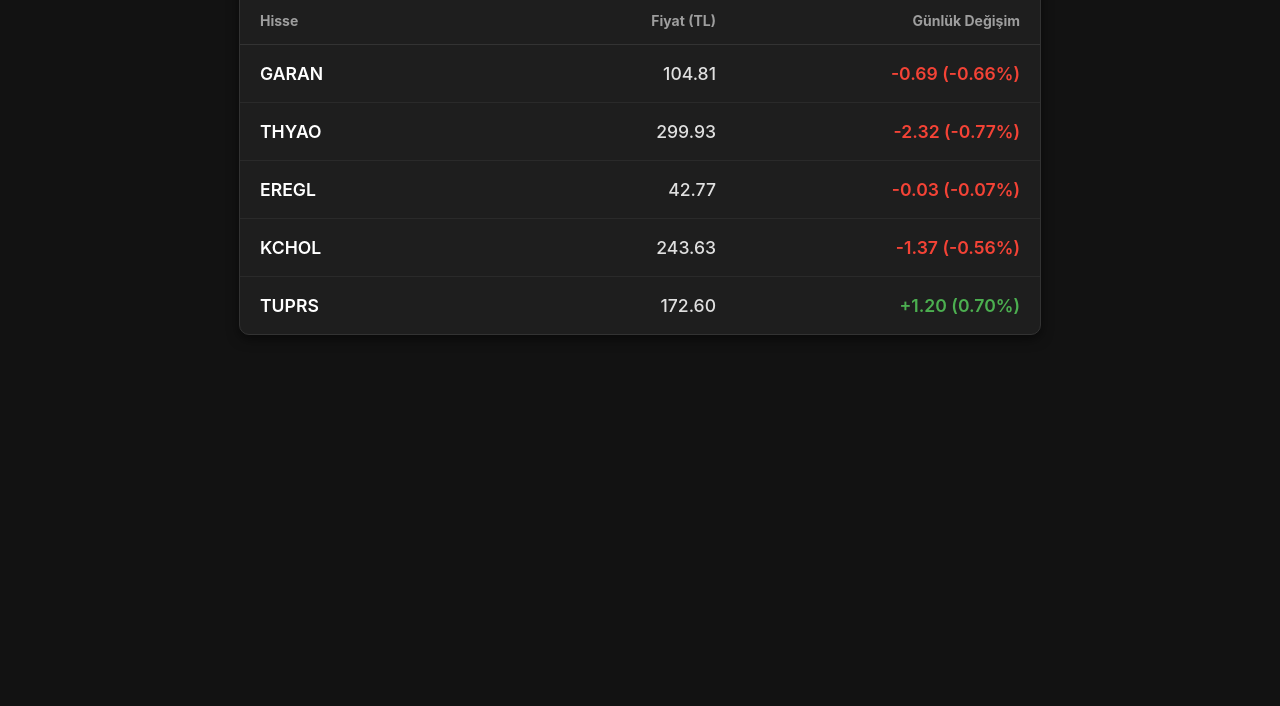
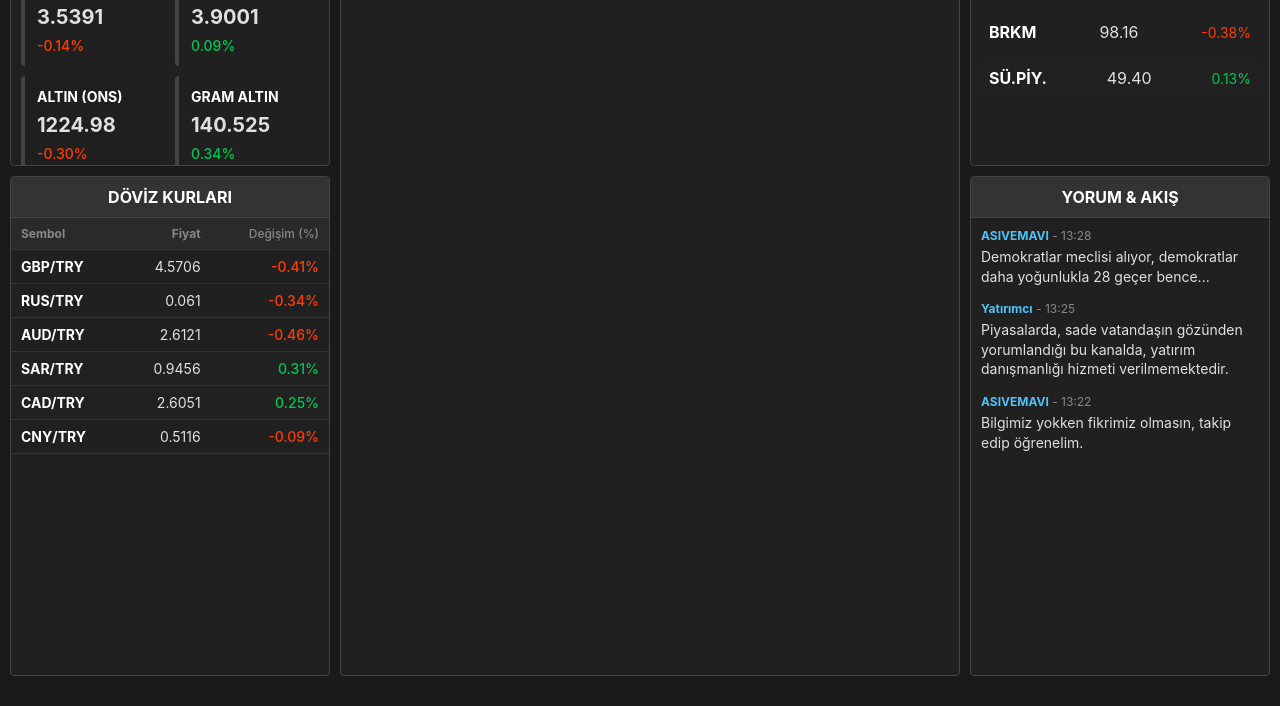
Before and after one commit to kadridgn01/borsa-ekran, a plain HTML site: page index.html in a window 1280 px wide. Shown: the part 94-800 px from the top of the page. Drawn offline with Linux system fonts and the light colour scheme.

Commit message:
Update index.html

```diff
--- a/index.html
+++ b/index.html
@@ -3,233 +3,373 @@
 <head>
     <meta charset="UTF-8">
     <meta name="viewport" content="width=device-width, initial-scale=1.0">
-    <title>Borsa Ekranı</title>
+    <title>Finans Terminali</title>
     <style>
-        /* --- TEMEL STİLLER --- */
+        :root {
+            --bg-color: #1a1a1a;
+            --panel-bg: #202020;
+            --border-color: #444;
+            --text-color: #e0e0e0;
+            --text-muted: #888;
+            --color-up: #00c853;     /* Yeşil */
+            --color-down: #ff3d00;   /* Kırmızı */
+            --color-up-bg: rgba(0, 200, 83, 0.15);
+            --color-down-bg: rgba(255, 61, 0, 0.15);
+        }
+
         body {
             font-family: -apple-system, BlinkMacSystemFont, "Segoe UI", Roboto, Helvetica, Arial, sans-serif;
-            background-color: #121212; /* Koyu tema arka planı */
-            color: #e0e0e0; /* Açık renk yazı */
+            background-color: var(--bg-color);
+            color: var(--text-color);
             margin: 0;
-            padding: 20px;
+            padding: 10px;
         }
 
-        /* --- ANA KUTU --- */
-        .stock-market {
-            max-width: 800px;
-            margin: 0 auto;
-            border: 1px solid #333;
-            border-radius: 10px;
-            background-color: #1e1e1e; /* İçerik arka planı */
-            box-shadow: 0 4px 12px rgba(0, 0, 0, 0.5);
-            overflow: hidden; /* Köşeler için */
+        /* --- ANA EKRAN DÜZENİ (GRID) --- */
+        .terminal-container {
+            display: grid;
+            height: 95vh;
+            grid-template-columns: 320px 1fr 300px; /* Sol | Orta | Sağ */
+            grid-template-rows: 250px 1fr;         /* Üst | Alt */
+            grid-template-areas:
+                "main-markets chart indices"
+                "detailed-list chart feed";
+            gap: 10px;
         }
 
-        /* --- BAŞLIK --- */
-        .market-header {
-            padding: 20px;
-            border-bottom: 1px solid #333;
-            background-color: #2a2a2a;
+        /* --- GENEL PANEL STİLİ --- */
+        .panel {
+            background-color: var(--panel-bg);
+            border: 1px solid var(--border-color);
+            border-radius: 4px;
+            overflow: hidden; /* İçeriğin taşmasını engelle */
+            display: flex;
+            flex-direction: column;
         }
 
-        .market-header h1 {
-            margin: 0;
-            color: #ffffff;
+        .panel-header {
+            padding: 10px 12px;
+            font-weight: bold;
+            color: #fff;
+            background-color: #333;
+            border-bottom: 1px solid var(--border-color);
             text-align: center;
-            font-size: 24px;
         }
 
-        /* --- HİSSE LİSTESİ BAŞLIKLARI --- */
-        .stock-list-header {
-            display: flex;
-            justify-content: space-between;
-            padding: 15px 20px;
-            border-bottom: 1px solid #333;
-            color: #9e9e9e; /* Başlıklar için soluk renk */
-            font-weight: bold;
-            font-size: 14px;
+        .panel-content {
+            padding: 10px;
+            overflow-y: auto; /* Gerektiğinde kaydırma çubuğu */
         }
 
-        .header-name { flex-basis: 30%; }
-        .header-price { flex-basis: 30%; text-align: right; }
-        .header-change { flex-basis: 40%; text-align: right; }
+        /* --- ALANLARI GRID'E YERLEŞTİRME --- */
+        #main-markets { grid-area: main-markets; }
+        #detailed-list { grid-area: detailed-list; }
+        #chart { grid-area: chart; }
+        #indices { grid-area: indices; }
+        #feed { grid-area: feed; }
 
-        /* --- HİSSE LİSTESİ --- */
-        .stock-list {
-            list-style: none;
-            margin: 0;
-            padding: 0;
+        /* --- 1. SOL ÜST: ANA PİYASALAR --- */
+        #main-markets .panel-content {
+            display: grid;
+            grid-template-columns: 1fr 1fr;
+            gap: 10px;
         }
-
-        /* --- TEK BİR HİSSE SATIRI --- */
-        .stock-item {
-            display: flex;
-            justify-content: space-between;
-            align-items: center;
-            padding: 18px 20px;
-            border-bottom: 1px solid #2a2a2a;
-            transition: background-color 0.2s;
+        .market-card {
+            background-color: #2a2a2a;
+            border-radius: 4px;
+            padding: 12px;
+            border-left: 4px solid var(--border-color);
         }
-
-        .stock-item:last-child {
-            border-bottom: none;
-        }
-
-        .stock-item:hover {
-            background-color: #2c2c2c;
-        }
-
-        .stock-name {
-            flex-basis: 30%;
-            font-weight: 600;
-            font-size: 1.1em;
+        .market-card .symbol {
+            font-size: 14px;
+            font-weight: bold;
             color: #fff;
         }
-
-        .stock-price {
-            flex-basis: 30%;
-            font-size: 1.1em;
-            text-align: right;
+        .market-card .price {
+            font-size: 20px;
+            font-weight: bold;
+            margin: 8px 0;
+        }
+        .market-card .change {
+            font-size: 14px;
             font-weight: 500;
         }
 
-        .stock-change {
-            flex-basis: 40%;
-            text-align: right;
-            font-weight: 600;
-            font-size: 1.1em;
+        /* --- 2. SOL ALT: DETAYLI LİSTE --- */
+        #detailed-list .panel-content {
+            padding: 0;
+        }
+        .list-table {
+            width: 100%;
+            border-collapse: collapse;
+        }
+        .list-table th, .list-table td {
+            padding: 8px 10px;
+            text-align: left;
+            border-bottom: 1px solid #333;
+        }
+        .list-table th {
+            font-size: 12px;
+            color: var(--text-muted);
+            background-color: #2a2a2a;
+            position: sticky; top: 0; /* Başlık satırı sabit kalsın */
+        }
+        .list-table td {
+            font-size: 14px;
+        }
+        .list-table .symbol { font-weight: bold; color: #fff; }
+        .list-table .change { text-align: right; font-weight: 500; }
+        .list-table .price { text-align: right; }
+
+        /* --- 3. ORTA: GRAFİK ALANI --- */
+        #chart .panel-content {
+            background-image: url('https://i.imgur.com/8vQJ8yE.png'); /* Statik grafik görseli */
+            background-size: cover;
+            background-position: center;
+            background-repeat: no-repeat;
         }
 
-        /* --- RENK KODLAMASI (ÖNEMLİ) --- */
-        .change-up {
-            color: #4CAF50; /* Yeşil */
+        /* --- 4. SAĞ ÜST: ENDEKSLER --- */
+        #indices .panel-content {
+            display: flex;
+            flex-direction: column;
+            gap: 10px;
+        }
+        .index-item {
+            display: flex;
+            justify-content: space-between;
+            align-items: baseline;
+            padding: 8px;
+            background-color: #2a2a2a;
+            border-radius: 4px;
+        }
+        .index-item .symbol { font-weight: bold; color: #fff; }
+        .index-item .price { font-size: 16px; }
+        .index-item .change { font-size: 14px; }
+
+        /* --- 5. SAĞ ALT: HABER AKIŞI --- */
+        #feed .panel-content {
+            display: flex;
+            flex-direction: column;
+            gap: 15px;
+        }
+        .feed-item .meta {
+            font-size: 12px;
+            color: var(--text-muted);
+            margin-bottom: 4px;
+        }
+        .feed-item .meta .author {
+            font-weight: bold;
+            color: #4fc3f7; /* Mavi renk */
+        }
+        .feed-item .text {
+            font-size: 14px;
+            line-height: 1.4;
         }
 
-        .change-down {
-            color: #F44336; /* Kırmızı */
-        }
+        /* --- ARTIŞ/AZALIŞ RENKLERİ --- */
+        .up { color: var(--color-up); }
+        .down { color: var(--color-down); }
 
-        /* --- FİYAT GÜNCELLEME EFEKTİ --- */
+        /* --- ANİMASYONLU PARLAMA EFEKTİ --- */
         .flash-up {
             animation: flash-green 0.7s ease-out;
         }
-
         .flash-down {
             animation: flash-red 0.7s ease-out;
         }
-
         @keyframes flash-green {
-            0% { background-color: rgba(76, 175, 80, 0.3); }
+            0% { background-color: var(--color-up-bg); }
             100% { background-color: transparent; }
         }
-
         @keyframes flash-red {
-            0% { background-color: rgba(244, 67, 54, 0.3); }
+            0% { background-color: var(--color-down-bg); }
             100% { background-color: transparent; }
         }
-
     </style>
 </head>
 <body>
 
-    <div class="stock-market">
-        <header class="market-header">
-            <h1>Canlı Borsa</h1>
-        </header>
+    <div class="terminal-container">
 
-        <div class="stock-list-header">
-            <span class="header-name">Hisse</span>
-            <span class="header-price">Fiyat (TL)</span>
-            <span class="header-change">Günlük Değişim</span>
+        <div id="main-markets" class="panel">
+            <div class="panel-header">DÜNYA PİYASALARI MAJOR</div>
+            <div class="panel-content">
+                <div class="market-card" data-symbol="USD" data-price="3.5439">
+                    <div class="symbol">USD/TRY</div>
+                    <div class="price">3.5439</div>
+                    <div class="change">...</div>
+                </div>
+                <div class="market-card" data-symbol="EUR" data-price="3.8967">
+                    <div class="symbol">EUR/TRY</div>
+                    <div class="price">3.8967</div>
+                    <div class="change">...</div>
+                </div>
+                <div class="market-card" data-symbol="XAU" data-price="1228.67">
+                    <div class="symbol">ALTIN (ONS)</div>
+                    <div class="price">1228.67</div>
+                    <div class="change">...</div>
+                </div>
+                <div class="market-card" data-symbol="GRM" data-price="140.0460">
+                    <div class="symbol">GRAM ALTIN</div>
+                    <div class="price">140.0460</div>
+                    <div class="change">...</div>
+                </div>
+            </div>
         </div>
 
-        <ul class="stock-list">
+        <div id="detailed-list" class="panel">
+            <div class="panel-header">DÖVİZ KURLARI</div>
+            <div class="panel-content">
+                <table class="list-table">
+                    <thead>
+                        <tr>
+                            <th>Sembol</th>
+                            <th class="price">Fiyat</th>
+                            <th class="change">Değişim (%)</th>
+                        </tr>
+                    </thead>
+                    <tbody>
+                        <tr data-symbol="GBP" data-price="4.5893">
+                            <td class="symbol">GBP/TRY</td>
+                            <td class="price">4.5893</td>
+                            <td class="change">...</td>
+                        </tr>
+                        <tr data-symbol="RUS" data-price="0.0610">
+                            <td class="symbol">RUS/TRY</td>
+                            <td class="price">0.0610</td>
+                            <td class="change">...</td>
+                        </tr>
+                        <tr data-symbol="AUD" data-price="2.6241">
+                            <td class="symbol">AUD/TRY</td>
+                            <td class="price">2.6241</td>
+                            <td class="change">...</td>
+                        </tr>
+                        <tr data-symbol="SAR" data-price="0.9427">
+                            <td class="symbol">SAR/TRY</td>
+                            <td class="price">0.9427</td>
+                            <td class="change">...</td>
+                        </tr>
+                        <tr data-symbol="CAD" data-price="2.5985">
+                            <td class="symbol">CAD/TRY</td>
+                            <td class="price">2.5985</td>
+                            <td class="change">...</td>
+                        </tr>
+                        <tr data-symbol="CNY" data-price="0.5121">
+                            <td class="symbol">CNY/TRY</td>
+                            <td class="price">0.5121</td>
+                            <td class="change">...</td>
+                        </tr>
+                    </tbody>
+                </table>
+            </div>
+        </div>
 
-            <li class="stock-item" data-symbol="GARAN">
-                <span class="stock-name">GARAN</span>
-                <span class="stock-price" data-price="105.50">105.50</span>
-                <span class="stock-change change-up" data-change="0">+0.00 (0.00%)</span>
-            </li>
+        <div id="chart" class="panel">
+            <div class="panel-header">Euro/Dolar Grafiği</div>
+            <div class="panel-content">
+                </div>
+        </div>
 
-            <li class="stock-item" data-symbol="THYAO">
-                <span class="stock-name">THYAO</span>
-                <span class="stock-price" data-price="302.25">302.25</span>
-                <span class="stock-change change-down" data-change="0">-0.00 (0.00%)</span>
-            </li>
+        <div id="indices" class="panel">
+            <div class="panel-header">ENDEKSLER</div>
+            <div class="panel-content">
+                <div class="index-item" data-symbol="XU100" data-price="98582">
+                    <span class="symbol">BIST 100</span>
+                    <span class="price">98,582</span>
+                    <span class="change">...</span>
+                </div>
+                <div class="index-item" data-symbol="BRKM" data-price="98.53">
+                    <span class="symbol">BRKM</span>
+                    <span class="price">98.53</span>
+                    <span class="change">...</span>
+                </div>
+                <div class="index-item" data-symbol="SÜ.PİY." data-price="49.33">
+                    <span class="symbol">SÜ.PİY.</span>
+                    <span class="price">49.33</span>
+                    <span class="change">...</span>
+                </div>
+            </div>
+        </div>
 
-            <li class="stock-item" data-symbol="EREGL">
-                <span class="stock-name">EREGL</span>
-                <span class="stock-price" data-price="42.80">42.80</span>
-                <span class="stock-change change-up" data-change="0">+0.00 (0.00%)</span>
-            </li>
+        <div id="feed" class="panel">
+            <div class="panel-header">YORUM & AKIŞ</div>
+            <div class="panel-content">
+                <div class="feed-item">
+                    <div class="meta"><span class="author">ASIVEMAVI</span> - 13:28</div>
+                    <div class="text">Demokratlar meclisi alıyor, demokratlar daha yoğunlukla 28 geçer bence...</div>
+                </div>
+                <div class="feed-item">
+                    <div class="meta"><span class="author">Yatırımcı</span> - 13:25</div>
+                    <div class="text">Piyasalarda, sade vatandaşın gözünden yorumlandığı bu kanalda, yatırım danışmanlığı hizmeti verilmemektedir.</div>
+                </div>
+                <div class="feed-item">
+                    <div class="meta"><span class="author">ASIVEMAVI</span> - 13:22</div>
+                    <div class="text">Bilgimiz yokken fikrimiz olmasın, takip edip öğrenelim.</div>
+                </div>
+            </div>
+        </div>
 
-            <li class="stock-item" data-symbol="KCHOL">
-                <span class="stock-name">KCHOL</span>
-                <span class="stock-price" data-price="245.00">245.00</span>
-                <span class="stock-change change-up" data-change="0">+0.00 (0.00%)</span>
-            </li>
-
-            <li class="stock-item" data-symbol="TUPRS">
-                <span class="stock-name">TUPRS</span>
-                <span class="stock-price" data-price="171.40">171.40</span>
-                <span class="stock-change change-down" data-change="0">-0.00 (0.00%)</span>
-            </li>
-        </ul>
     </div>
 
     <script>
         // --- CANLI VERİ SİMÜLASYONU ---
 
-        // Bu fonksiyon, tüm hisse senedi satırlarını bulur ve fiyatlarını rastgele günceller
-        function updateStockPrices() {
+        function simulateUpdate() {
+            // Ana Piyasa Kartlarını Güncelle
+            document.querySelectorAll('#main-markets .market-card').forEach(updateElement);
 
-            // Tüm 'stock-item' class'lı satırları seç
-            document.querySelectorAll('.stock-item').forEach(item => {
+            // Detaylı Listeyi Güncelle
+            document.querySelectorAll('#detailed-list .list-table tbody tr').forEach(updateElement);
 
-                // Gerekli HTML elementlerini bul
-                const priceElement = item.querySelector('.stock-price');
-                const changeElement = item.querySelector('.stock-change');
+            // Endeksleri Güncelle
+            document.querySelectorAll('#indices .index-item').forEach(updateElement);
+        }
 
-                // 'data-price' etiketinde sakladığımız mevcut (veya başlangıç) fiyatı al
-                const basePrice = parseFloat(priceElement.getAttribute('data-price'));
+        function updateElement(item) {
+            const priceElement = item.querySelector('.price');
+            const changeElement = item.querySelector('.change');
 
-                // Fiyatta küçük bir dalgalanma yarat (%1 yukarı veya aşağı)
-                const fluctuation = (Math.random() - 0.5) * (basePrice * 0.02);
-                const newPrice = basePrice + fluctuation;
+            // Başlangıç fiyatını 'data-price' etiketinden al
+            const basePrice = parseFloat(item.dataset.price);
+
+            // Fiyatta küçük bir dalgalanma yarat
+            const fluctuation = (Math.random() - 0.48) * (basePrice * 0.01); // %0.5'lik dalgalanma
+            const newPrice = (basePrice + fluctuation);
             const priceChange = newPrice - basePrice;
             const percentChange = (priceChange / basePrice) * 100;
 
-                // Yeni fiyatı ve değişimi ekrana yaz
-                priceElement.textContent = newPrice.toFixed(2); // 2 ondalık basamak
+            // Fiyatı ve yüzdeyi ekrana yaz
+            // Fiyatın ondalık basamak sayısını koru
+            const decimals = (basePrice.toString().split('.')[1] || '').length;
+            priceElement.textContent = newPrice.toFixed(decimals);
+
+            changeElement.textContent = `${percentChange.toFixed(2)}%`;
 
             // Renkleri ve animasyonları ayarla
-                changeElement.classList.remove('change-up', 'change-down', 'flash-up', 'flash-down');
+            item.classList.remove('flash-up', 'flash-down');
+            changeElement.classList.remove('up', 'down');
 
             if (priceChange >= 0) {
-                    // Fiyat ARTTI
-                    changeElement.classList.add('change-up');
-                    changeElement.textContent = `+${priceChange.toFixed(2)} (${percentChange.toFixed(2)}%)`;
-                    item.classList.add('flash-up'); // Yeşil animasyon
+                changeElement.classList.add('up');
+                item.classList.add('flash-up');
             } else {
-                    // Fiyat DÜŞTÜ
-                    changeElement.classList.add('change-down');
-                    changeElement.textContent = `${priceChange.toFixed(2)} (${percentChange.toFixed(2)}%)`;
-                    item.classList.add('flash-down'); // Kırmızı animasyon
+                changeElement.classList.add('down');
+                item.classList.add('flash-down');
             }
 
-                // Animasyonların tekrar çalışabilmesi için kısa bir süre sonra class'ları temizle
+            // Animasyonların tekrar çalışabilmesi için class'ları temizle
             setTimeout(() => {
                 item.classList.remove('flash-up', 'flash-down');
             }, 700);
-            });
         }
 
-        // 'updateStockPrices' fonksiyonunu her 2 saniyede bir (2000 milisaniye) çalıştır
-        setInterval(updateStockPrices, 2000);
+        // Simülasyonu her 1.5 saniyede bir (1500 milisaniye) çalıştır
+        setInterval(simulateUpdate, 1500);
 
         // Sayfa ilk yüklendiğinde de bir kez çalıştır
-        document.addEventListener('DOMContentLoaded', updateStockPrices);
+        document.addEventListener('DOMContentLoaded', simulateUpdate);
+    </script>
 
-    </script>
 </body>
 </html>
```
Lines whose indentation alone changed are shown as unchanged.
